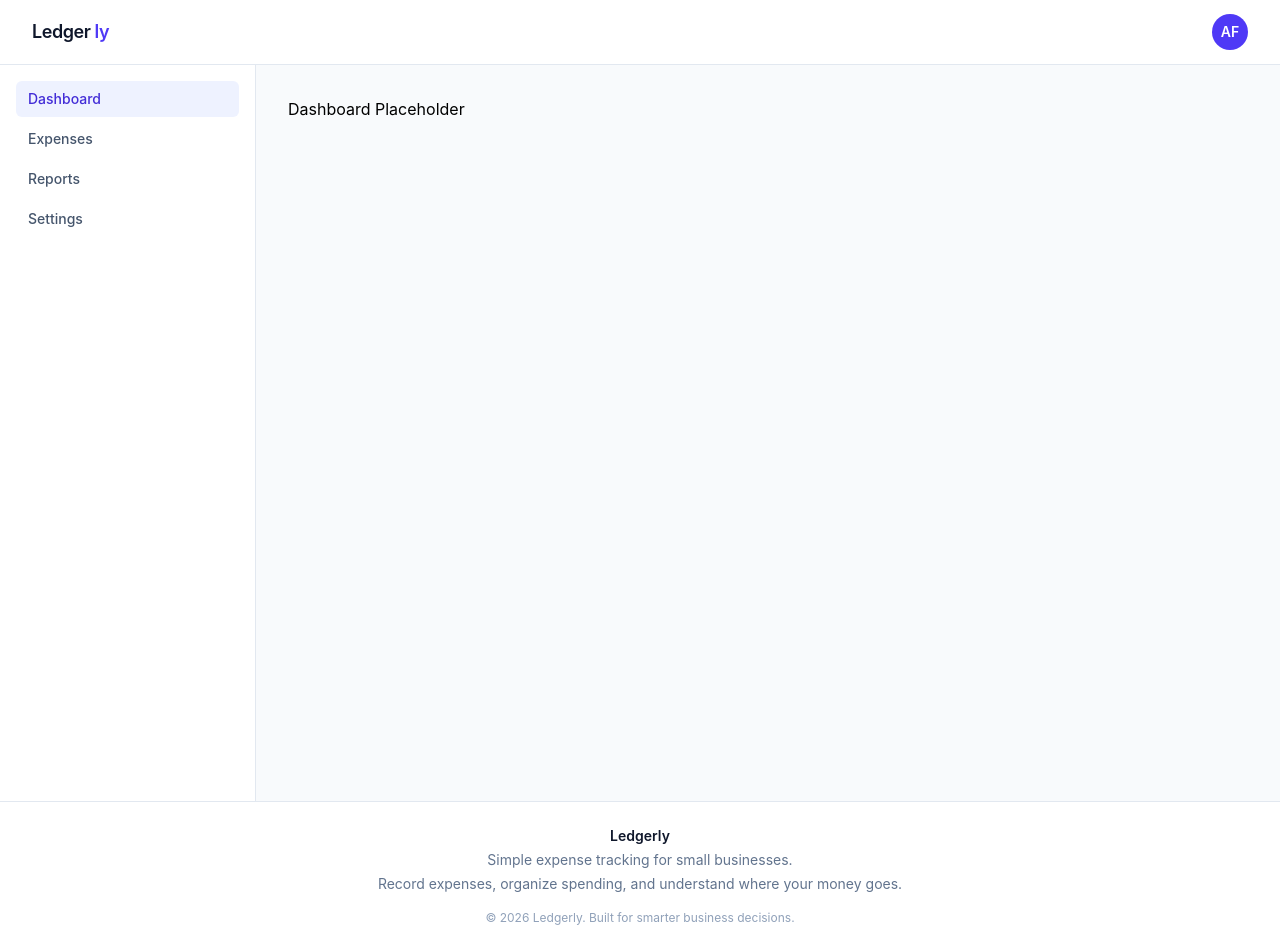
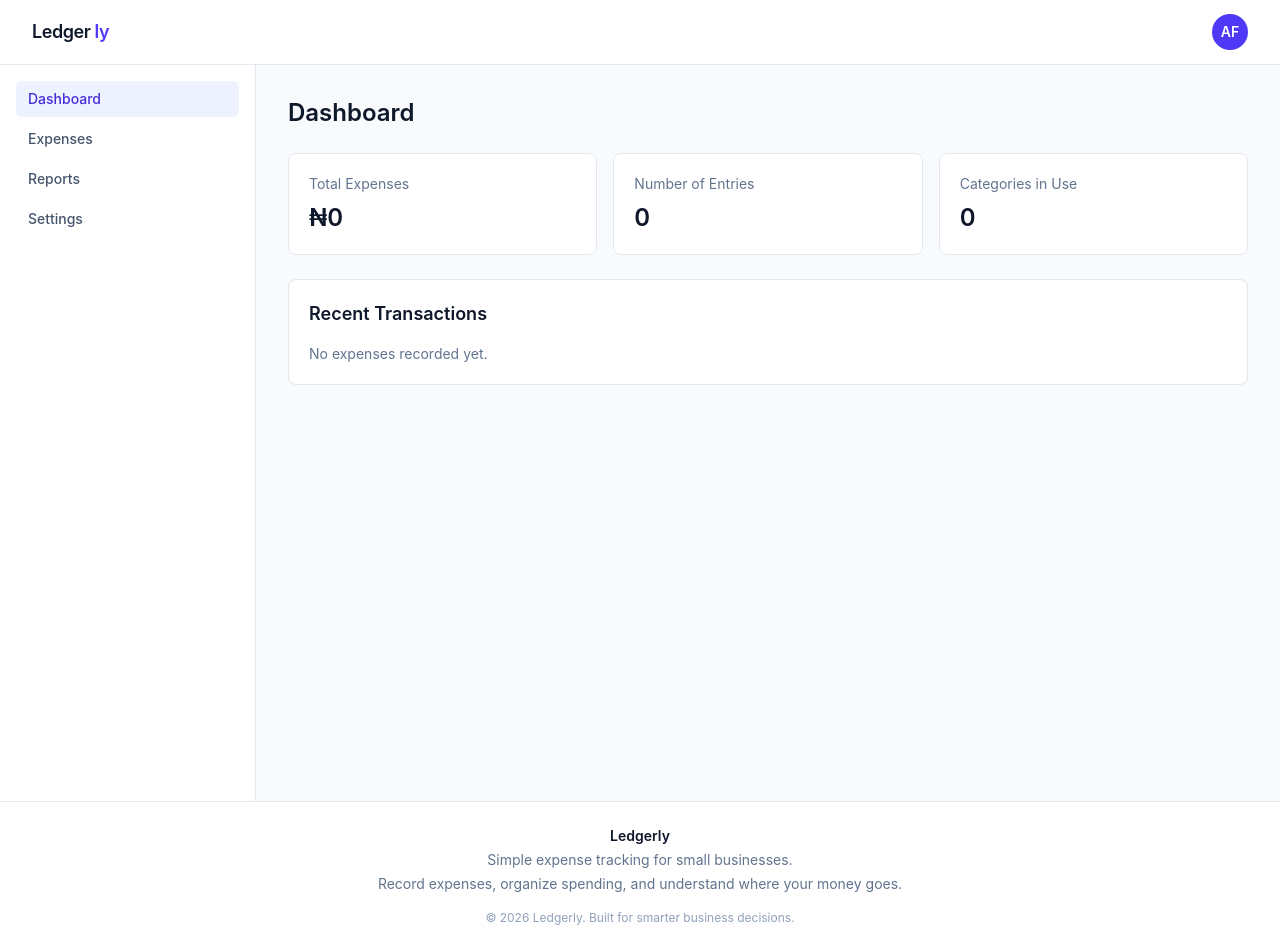
Before and after one commit to Abdulrahmanvisit/SME-Expense-Tracker-project, a React (Vite) app: page / in a window 1280 px wide. Built offline with nearby package versions, Linux system fonts and the light colour scheme.

Commit message:
Add Dashboard with total expenses, entry count, and recent transactions

```diff
--- a/src/pages/Dashboard.jsx
+++ b/src/pages/Dashboard.jsx
@@ -1,7 +1,59 @@
+import { useMemo } from 'react'
+import useExpenseStore from '../stores/expenseStore'
+import categories from '../data/categories'
 
 function Dashboard() {
+  const expenses = useExpenseStore((state) => state.expenses)
+
+  const { totalExpenses, recentExpenses } = useMemo(() => {
+    const total = expenses.reduce((sum, exp) => sum + exp.amount, 0)
+    const recent = [...expenses]
+      .sort((a, b) => new Date(b.date) - new Date(a.date))
+      .slice(0, 5)
+
+    return { totalExpenses: total, recentExpenses: recent }
+  }, [expenses])
+
   return (
-    <div>Dashboard Placeholder</div>
+    <section className="space-y-6">
+      <h1 className="text-2xl font-semibold text-slate-900">Dashboard</h1>
+
+      <div className="grid grid-cols-1 gap-4 sm:grid-cols-3">
+        <div className="rounded-lg border border-slate-200 bg-white p-5">
+          <p className="text-sm text-slate-500">Total Expenses</p>
+          <p className="mt-2 text-2xl font-semibold text-slate-900">₦{totalExpenses.toLocaleString()}</p>
+        </div>
+        <div className="rounded-lg border border-slate-200 bg-white p-5">
+          <p className="text-sm text-slate-500">Number of Entries</p>
+          <p className="mt-2 text-2xl font-semibold text-slate-900">{expenses.length}</p>
+        </div>
+        <div className="rounded-lg border border-slate-200 bg-white p-5">
+          <p className="text-sm text-slate-500">Categories in Use</p>
+          <p className="mt-2 text-2xl font-semibold text-slate-900">
+            {new Set(expenses.map((exp) => exp.categoryId)).size}
+          </p>
+        </div>
+      </div>
+
+      <div className="rounded-lg border border-slate-200 bg-white p-5">
+        <h2 className="mb-4 text-lg font-semibold text-slate-900">Recent Transactions</h2>
+        {recentExpenses.length === 0 ? (
+          <p className="text-sm text-slate-500">No expenses recorded yet.</p>
+        ) : (
+          <ul className="space-y-2">
+            {recentExpenses.map((exp) => (
+              <li key={exp.id} className="flex justify-between text-sm text-slate-700">
+                <span>{exp.description || 'No description'}</span>
+                <span className="text-slate-500">
+                  {categories.find((c) => c.id === exp.categoryId)?.label} · {exp.date}
+                </span>
+                <span className="font-medium text-slate-900">₦{exp.amount}</span>
+              </li>
+            ))}
+          </ul>
+        )}
+      </div>
+    </section>
   )
 }
 
```
